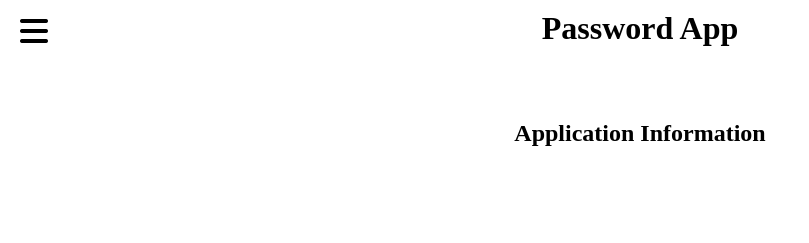
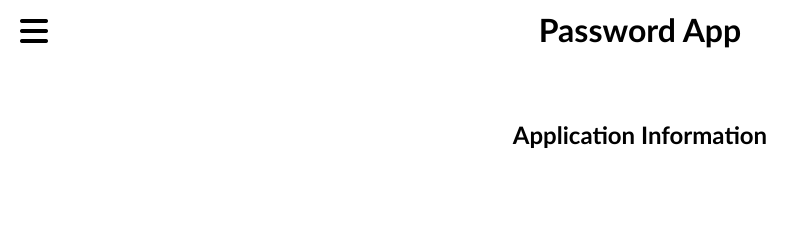
Before and after one commit to lyndonpanton/password-app, a plain HTML site: page web/core/index.html in a window 1280 px wide. Shown: the whole page, without its empty margins (0-809 px from the left). Drawn offline with Linux system fonts and the light colour scheme.

Commit message:
Changed font family

```diff
--- a/web/core/css/styles.css
+++ b/web/core/css/styles.css
@@ -6,6 +6,7 @@ body, html {
     margin: 0;
     padding: 0;
 
+    font-family: Candara, Calibri, Segoe, "Segoe UI", Optima, Arial, sans-serif;
     font-size: 16px;
 }
 
```
